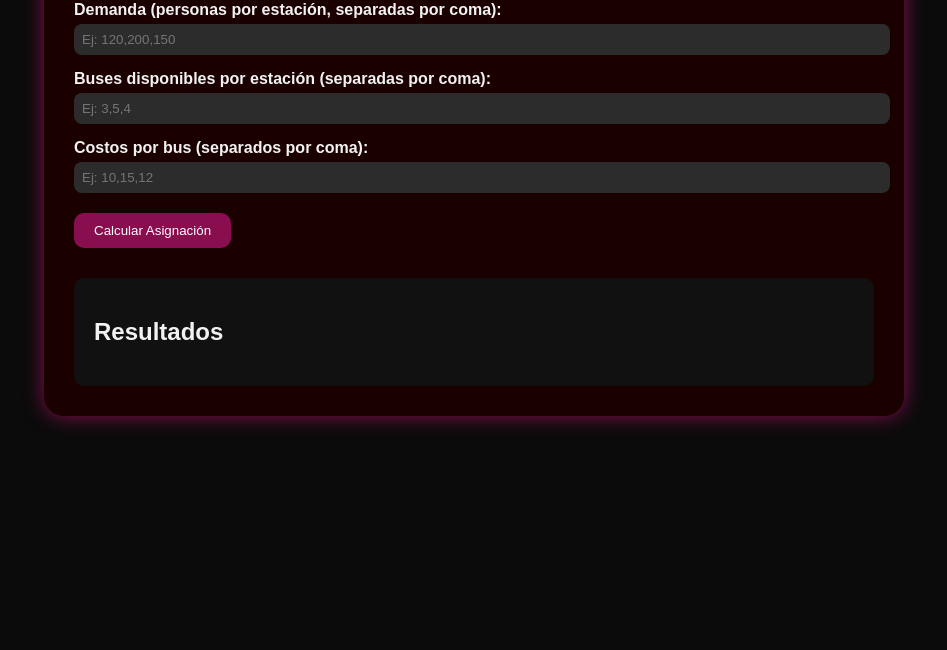
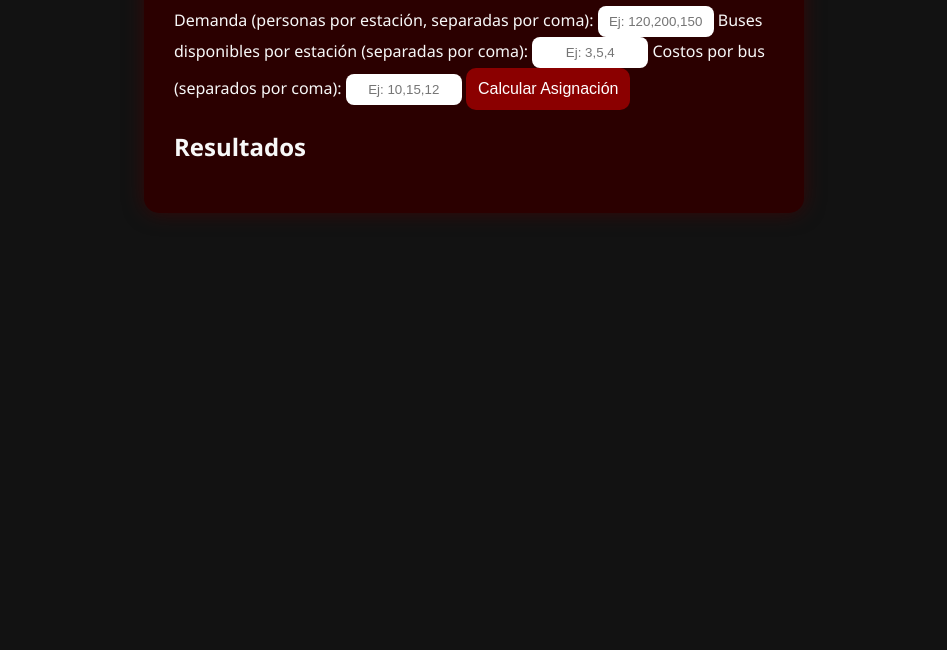
Before and after one commit to Leonorgabriela/Julian, a plain HTML site: page index.html in a window 1280 px wide. Shown: the part 150-800 px from the top of the page, without its empty margins (166-1113 px from the left). Drawn offline with Linux system fonts and the light colour scheme.

Commit message:
Update style.css

```diff
--- a/style.css
+++ b/style.css
@@ -1,75 +1,68 @@
 body {
-  background-color: #0b0b0b;
-  color: #f2f2f2;
-  font-family: "Poppins", sans-serif;
+  font-family: 'Segoe UI', sans-serif;
+  background-color: #121212;
+  color: #f8f8f8;
   margin: 0;
   padding: 0;
 }
 
 .container {
-  max-width: 800px;
+  max-width: 600px;
   margin: 40px auto;
-  background: #1b0000;
+  background: #2b0000;
+  border-radius: 15px;
   padding: 30px;
-  border-radius: 20px;
-  box-shadow: 0 0 20px #880e4f;
+  box-shadow: 0 0 20px rgba(80, 0, 0, 0.6);
 }
 
 h1 {
   text-align: center;
-  color: #e53935;
+  color: #ffdddd;
 }
 
-.input-section label {
-  display: block;
-  margin-top: 15px;
-  font-weight: bold;
+.form {
+  display: flex;
+  flex-direction: column;
+  gap: 15px;
 }
 
-.input-section input {
-  width: 100%;
+.routes div {
+  display: flex;
+  justify-content: space-between;
+  align-items: center;
+  background: #3d0000;
+  padding: 10px;
+  border-radius: 10px;
+  margin-bottom: 5px;
+}
+
+input {
+  width: 100px;
   padding: 8px;
-  margin-top: 5px;
+  border: none;
   border-radius: 8px;
-  border: none;
-  background: #2c2c2c;
-  color: white;
+  text-align: center;
 }
 
 button {
-  margin-top: 20px;
-  background-color: #880e4f;
-  color: #fff;
+  background-color: #8b0000;
+  color: white;
+  font-size: 16px;
   border: none;
-  padding: 10px 20px;
   border-radius: 10px;
+  padding: 12px;
   cursor: pointer;
-  transition: background 0.3s;
+  transition: 0.3s;
 }
 
 button:hover {
-  background-color: #c2185b;
+  background-color: #b30000;
 }
 
-.result-section {
-  margin-top: 30px;
-  background: #111;
-  padding: 20px;
+.resultado {
+  margin-top: 25px;
+  background: #1e0000;
   border-radius: 10px;
-}
-
-table {
-  width: 100%;
-  border-collapse: collapse;
-  margin-top: 15px;
-}
-
-th, td {
-  border: 1px solid #880e4f;
-  padding: 8px;
+  padding: 15px;
   text-align: center;
 }
-
-th {
-  background-color: #40002e;
-}
```
